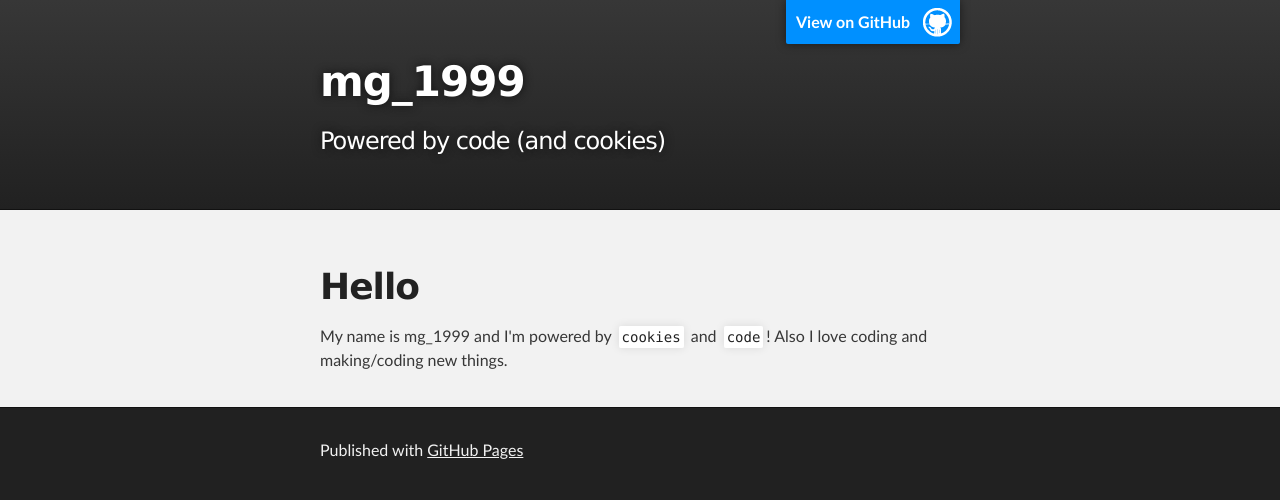
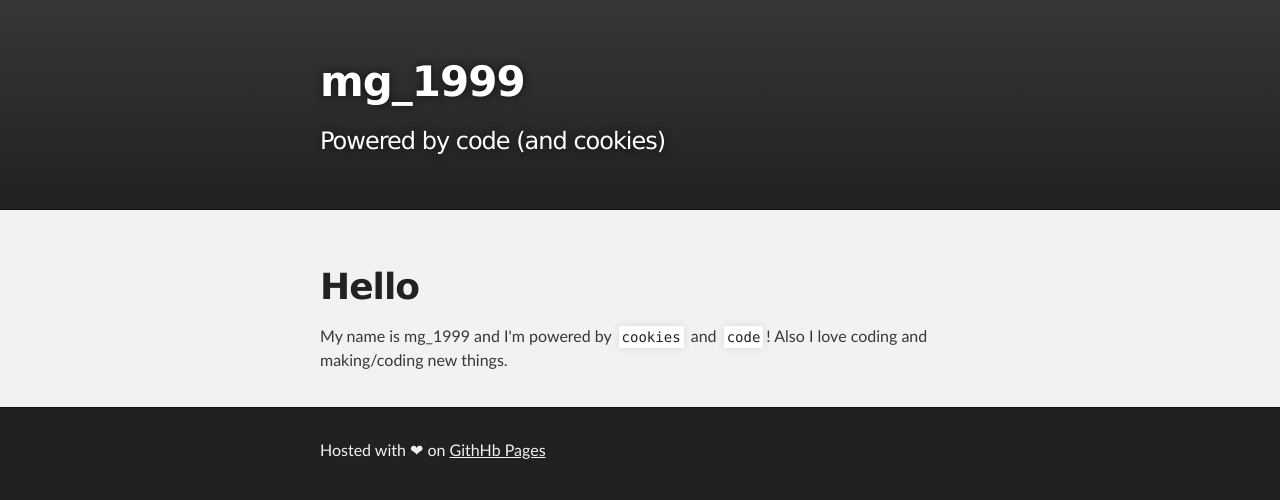
Before and after one commit to giezenberg/giezenberg.github.io, a plain HTML site: page index.html in a window 1280 px wide. Drawn offline with Linux system fonts and the light colour scheme.

Commit message:
Update index.html

```diff
--- a/index.html
+++ b/index.html
@@ -16,7 +16,6 @@
     <!-- HEADER -->
     <div id="header_wrap" class="outer">
         <header class="inner">
-          <a id="forkme_banner" href="https://github.com/giezenberg">View on GitHub</a>
 
           <h1 id="project_title">mg_1999</h1>
           <h2 id="project_tagline">Powered by code (and cookies)</h2>
@@ -37,7 +36,7 @@
     <!-- FOOTER  -->
     <div id="footer_wrap" class="outer">
       <footer class="inner">
-        <p>Published with <a href="http://pages.github.com">GitHub Pages</a></p>
+        <p>Hosted with ❤ on <a href="http://pages.github.com">GithHb Pages</a></p>
       </footer>
     </div>
 
```
